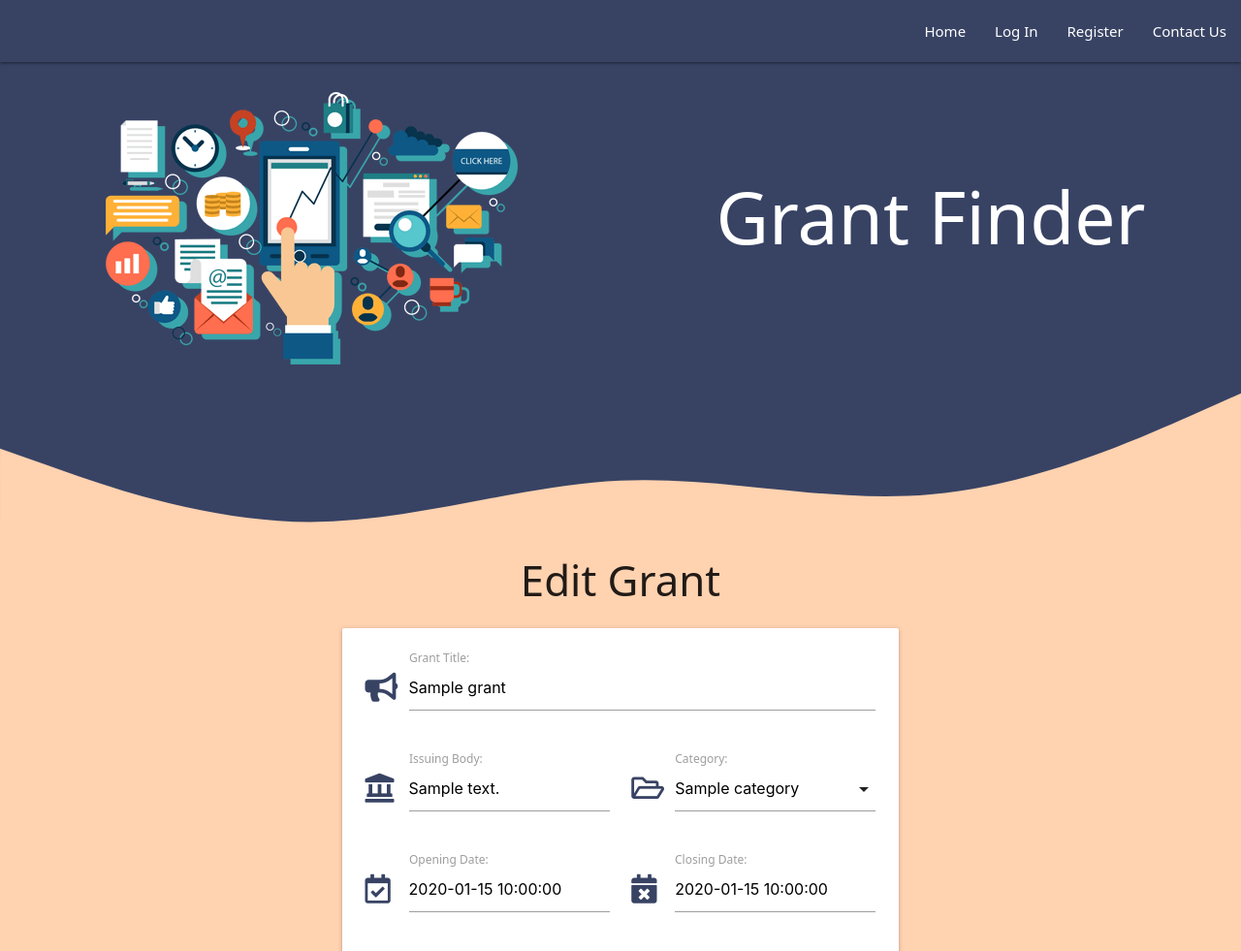
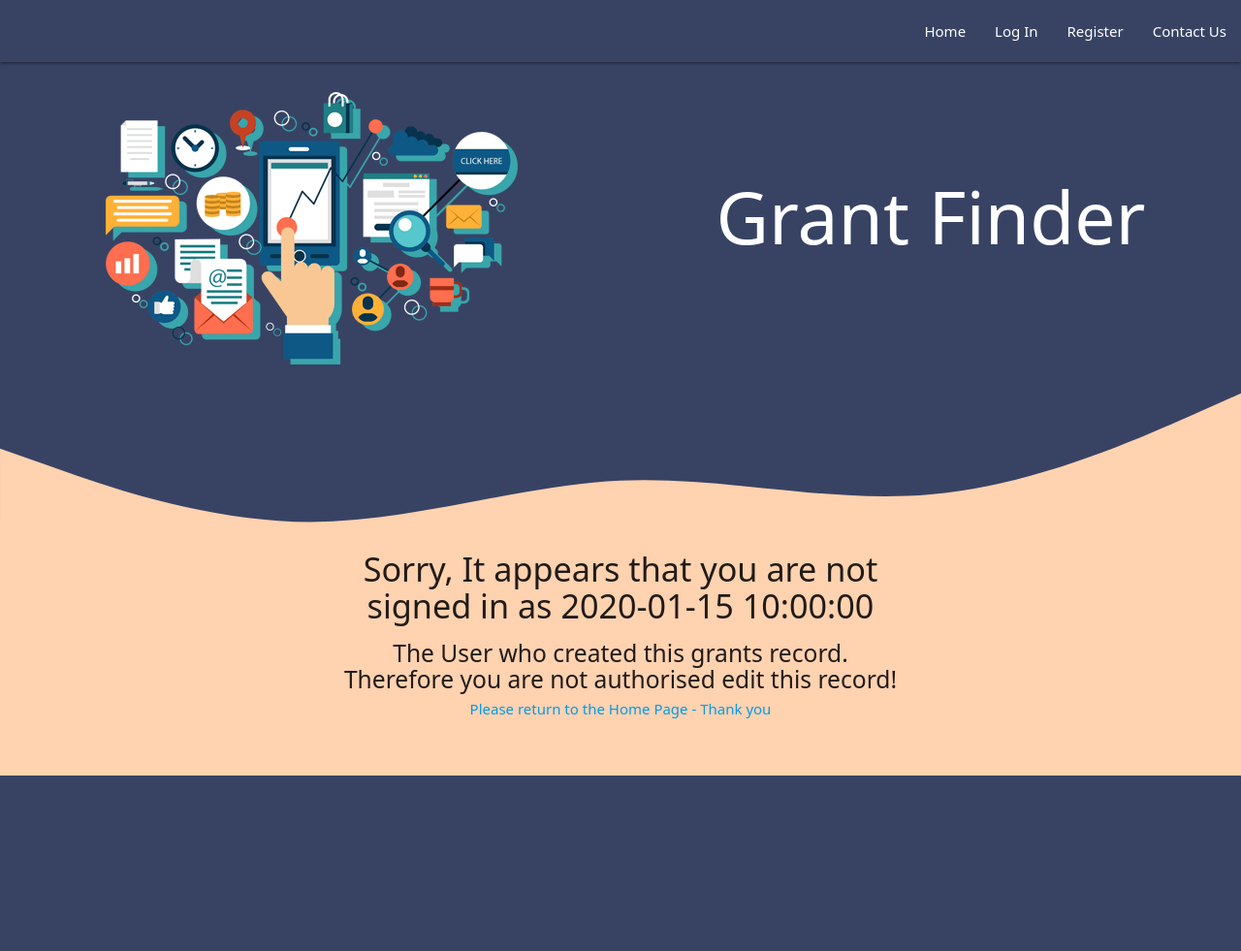
Before and after one commit to Code-Institute-Submissions/StephenJ2020-Grant-Finder, a Flask app: template templates/edit_grant.html in a window 1280 px wide. Shown: the top 981 px of the page at 97% size. After the commit the page ends 800 px from the top, so only its background shows below. Run offline with Flask 2, Linux system fonts and the light colour scheme; the template is opened without the code that fills it: most values are stand-ins (such as "Sample title", 1, 10 or a date in 2020); some libraries are stand-ins or nearby versions.

Commit message:
feat: Add not authorised to edit_grant.html if session user != created_by

```diff
--- a/templates/edit_grant.html
+++ b/templates/edit_grant.html
@@ -1,6 +1,6 @@
 {% extends "base.html" %}
 {% block content %}
-
+{% if session.user|lower == "username.created_by" %}
     <h3 class="center-align">Edit Grant</h3>
     <div class="row">
         <form class="col s12 m8 offset-m2" method="POST" action="{{ url_for('edit_grant', grant_id=grant._id) }}">
@@ -113,5 +113,13 @@
             </div>
         </form>
     </div>
-
+    {% else %}
+<div class="row center-align">
+    <div class="col s12 m8 offset-m2">
+    <h4 class="center-align">Sorry, It appears that you are not signed in as {{ grant.created_by }} </h4>
+    <h5 class="center-align">The User who created this grants record.  Therefore you are not authorised edit this record!</h5>
+    <a href="{{ url_for('get_grants') }}" class="center-align">Please return to the Home Page - Thank you</a>
+    </div>
+</div>
+{% endif %}
 {% endblock %}
```
